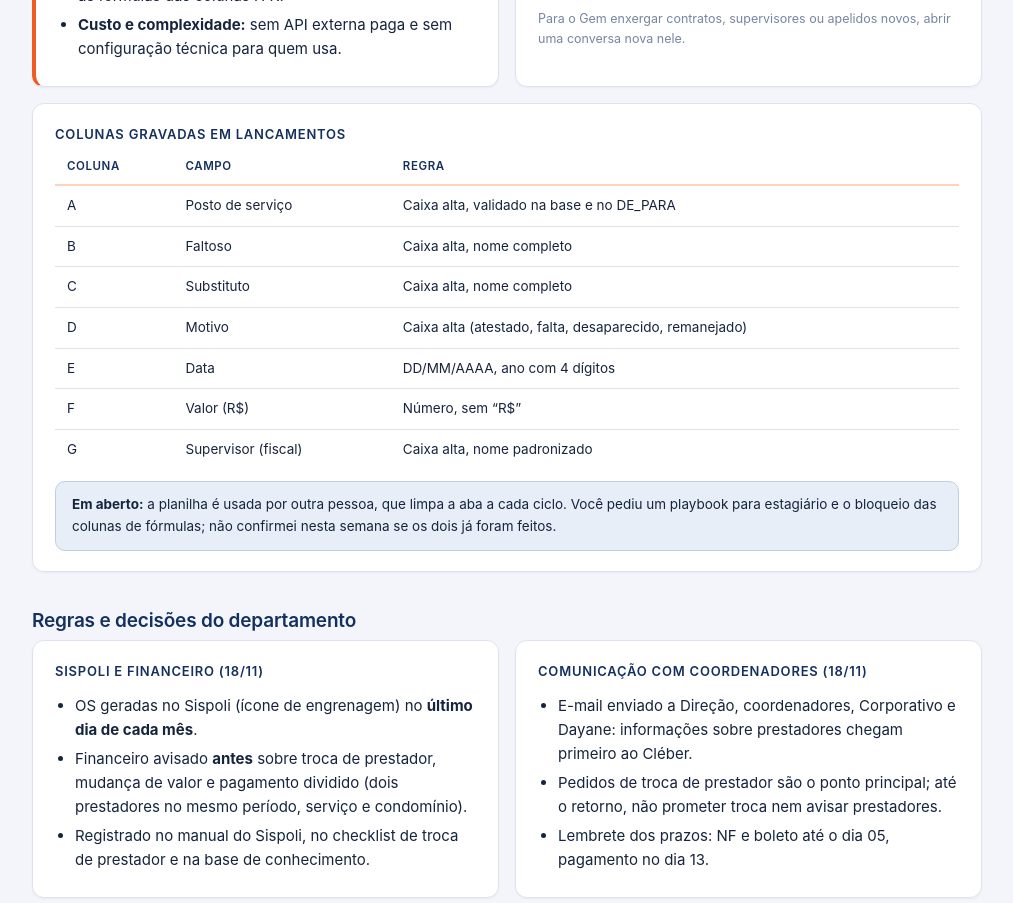
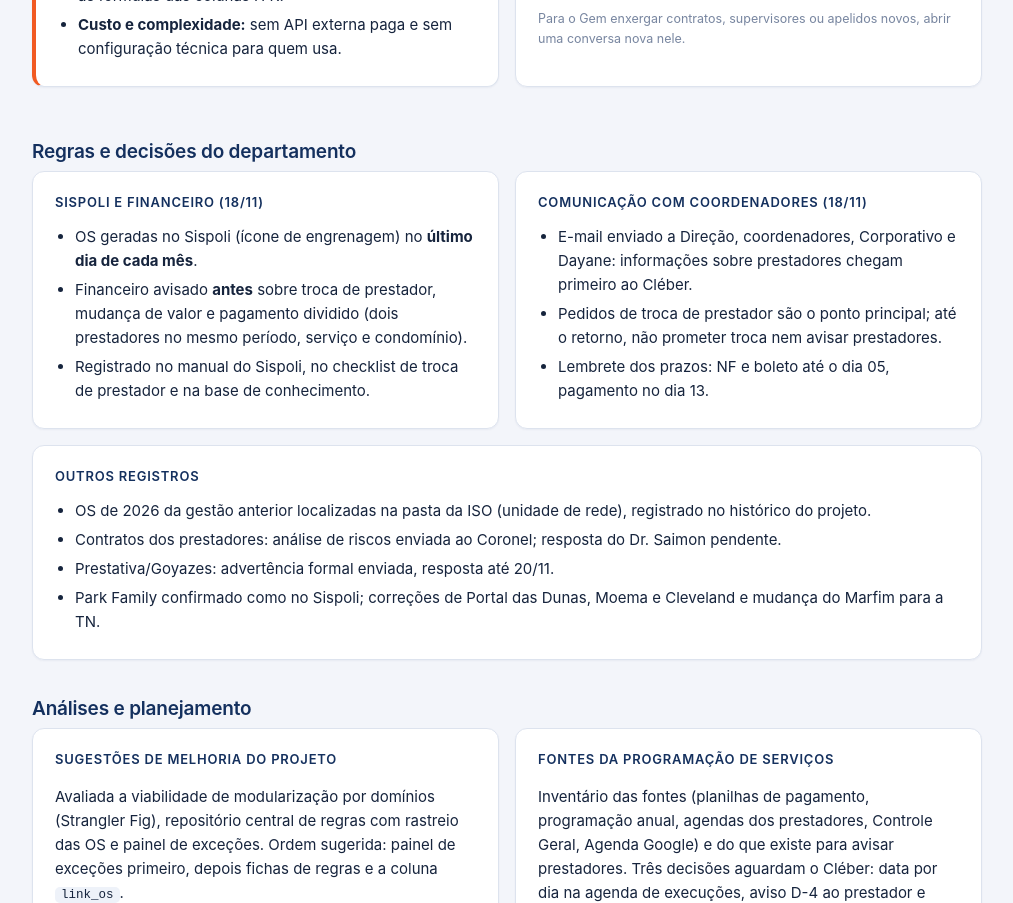
Before and after one commit to cleberdonato-spec/relatorio-semanal-gestao-cleber, a plain HTML site: page Relatorio-semanal-Gestao-Cleber-2026-11-19.html in a window 1280 px wide. Shown: the part 4583-5486 px from the top of the page, without its empty margins (258-1271 px from the left). Drawn offline with Linux system fonts and the light colour scheme.

Commit message:
Remove tabela de colunas gravadas em lancamentos da secao CIOP

```diff
--- a/Relatorio-semanal-Gestao-Cleber-2026-11-19.html
+++ b/Relatorio-semanal-Gestao-Cleber-2026-11-19.html
@@ -189,16 +189,7 @@ code{background:#eef2f9;padding:1px 6px;border-radius:5px;font-size:12.5px}
 <tr><td>4. Resumir</td><td>As fórmulas alimentam RESUMO_FINANCEIRO (posto, tomadora, valor e supervisor) e TOTAL_TOMADORA.</td></tr>
 </tbody></table></div>
 <p class="small">Para o Gem enxergar contratos, supervisores ou apelidos novos, abrir uma conversa nova nele.</p></div></div>
-<div class="card"><h3>Colunas gravadas em LANCAMENTOS</h3><div class="tw"><table><thead><tr><th>Coluna</th><th>Campo</th><th>Regra</th></tr></thead><tbody>
-<tr><td>A</td><td>Posto de serviço</td><td>Caixa alta, validado na base e no DE_PARA</td></tr>
-<tr><td>B</td><td>Faltoso</td><td>Caixa alta, nome completo</td></tr>
-<tr><td>C</td><td>Substituto</td><td>Caixa alta, nome completo</td></tr>
-<tr><td>D</td><td>Motivo</td><td>Caixa alta (atestado, falta, desaparecido, remanejado)</td></tr>
-<tr><td>E</td><td>Data</td><td>DD/MM/AAAA, ano com 4 dígitos</td></tr>
-<tr><td>F</td><td>Valor (R$)</td><td>Número, sem “R$”</td></tr>
-<tr><td>G</td><td>Supervisor (fiscal)</td><td>Caixa alta, nome padronizado</td></tr>
-</tbody></table></div>
-<div class="note b"><b>Em aberto:</b> a planilha é usada por outra pessoa, que limpa a aba a cada ciclo. Você pediu um playbook para estagiário e o bloqueio das colunas de fórmulas; não confirmei nesta semana se os dois já foram feitos.</div></div>
+
 </section>
 
 <section id="regras">
```
Also changed, not shown: index.html (+1 -10 lines).
